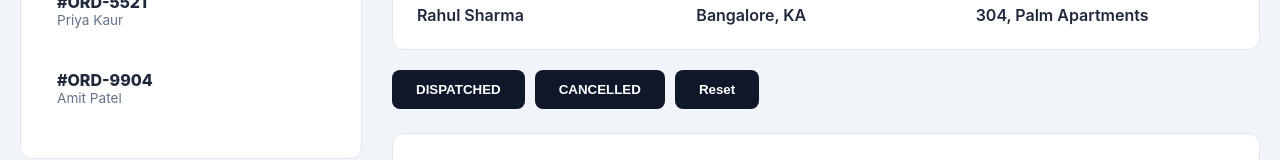
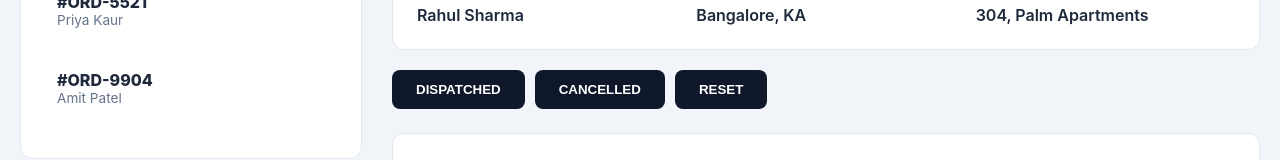
Before and after one commit to Sekharendu/Logistics-Operations-Hub, a React (Vite) app: page / in a window 1280 px wide. Shown: the part 259-419 px from the top of the page. Built offline with nearby package versions, Linux system fonts and the light colour scheme.

Commit message:
Added the button in the app.jsx file

```diff
--- a/src/App.jsx
+++ b/src/App.jsx
@@ -6,17 +6,22 @@ const savedData = localStorage.getItem('fleetFlowData');
 
 // 2. If it exists, we parse it back into an object; if not, we use the default
 const persistedState = savedData ? JSON.parse(savedData) : initialOrderState;
+let savedTheme= localStorage.getItem('fleetFlowTheme');
 
 function App() {
-
   const [state, dispatch] = useReducer(reducer, persistedState);
-  const [theme, setTheme] = useState('light');
+  const [theme, setTheme] = useState(savedTheme || 'light');
   const today = new Date();
   const days = ['Sunday', 'Monday', 'Tuesday', 'Wednesday', 'Thursday', 'Friday', 'Saturday'];
   const dayOfWeek = days[today.getDay()];
   const [timeNow, setTimeNow] = useState(new Date().toLocaleTimeString());
 
-
+  // useEffect(()=>{
+  //   const themeString = localStorage.getItem('fleetFlowTheme');
+  //   if(themeString){
+  //     setTheme(themeString);
+  //   }
+  // });
   // const [state, dispatch] = useReducer(reducer, persistedState);
   // Fixed Timer: useEffect is the 'SDE way' to handle intervals
   useEffect(() => {
@@ -35,6 +40,7 @@ function App() {
 // Whenever the theme changes, update the 'data-theme' attribute on the <html> tag
 useEffect(() => {
   document.documentElement.setAttribute('data-theme', theme);
+  localStorage.setItem('fleetFlowTheme', theme);
 }, [theme]);
 
 const toggleTheme = () => {
@@ -130,7 +136,7 @@ const toggleTheme = () => {
                 {btnName}
               </button>
             ))}
-            <button className="btn reset-btn" onClick={() => dispatch({ type: 'RESET', payload:currentState.id})}>Reset</button>
+            <button className="btn reset-btn" onClick={() => dispatch({ type: 'RESET', payload:currentState?.id})}>RESET</button>
           </section>
 
           {/* Bottom Card: Activity Log */}
```
